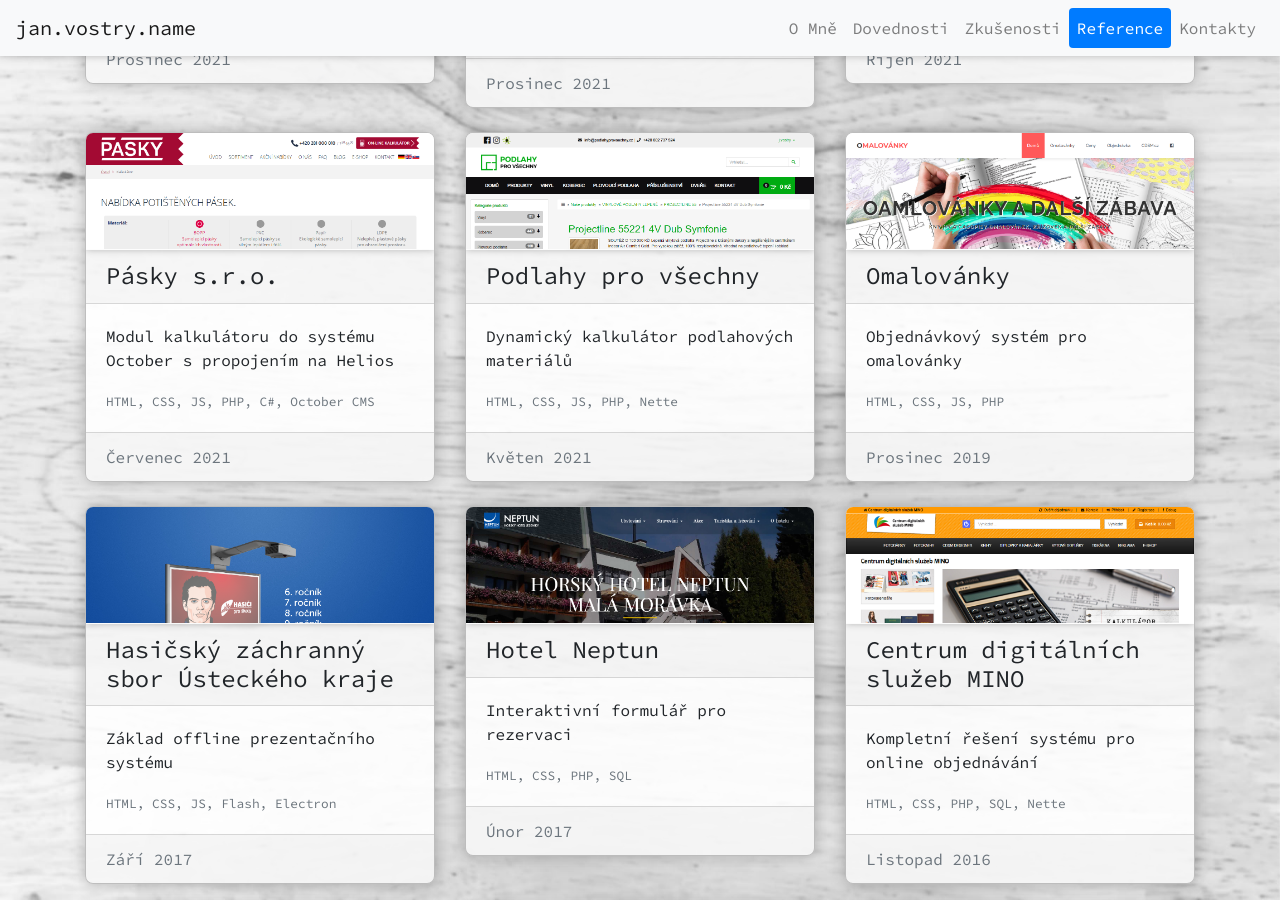
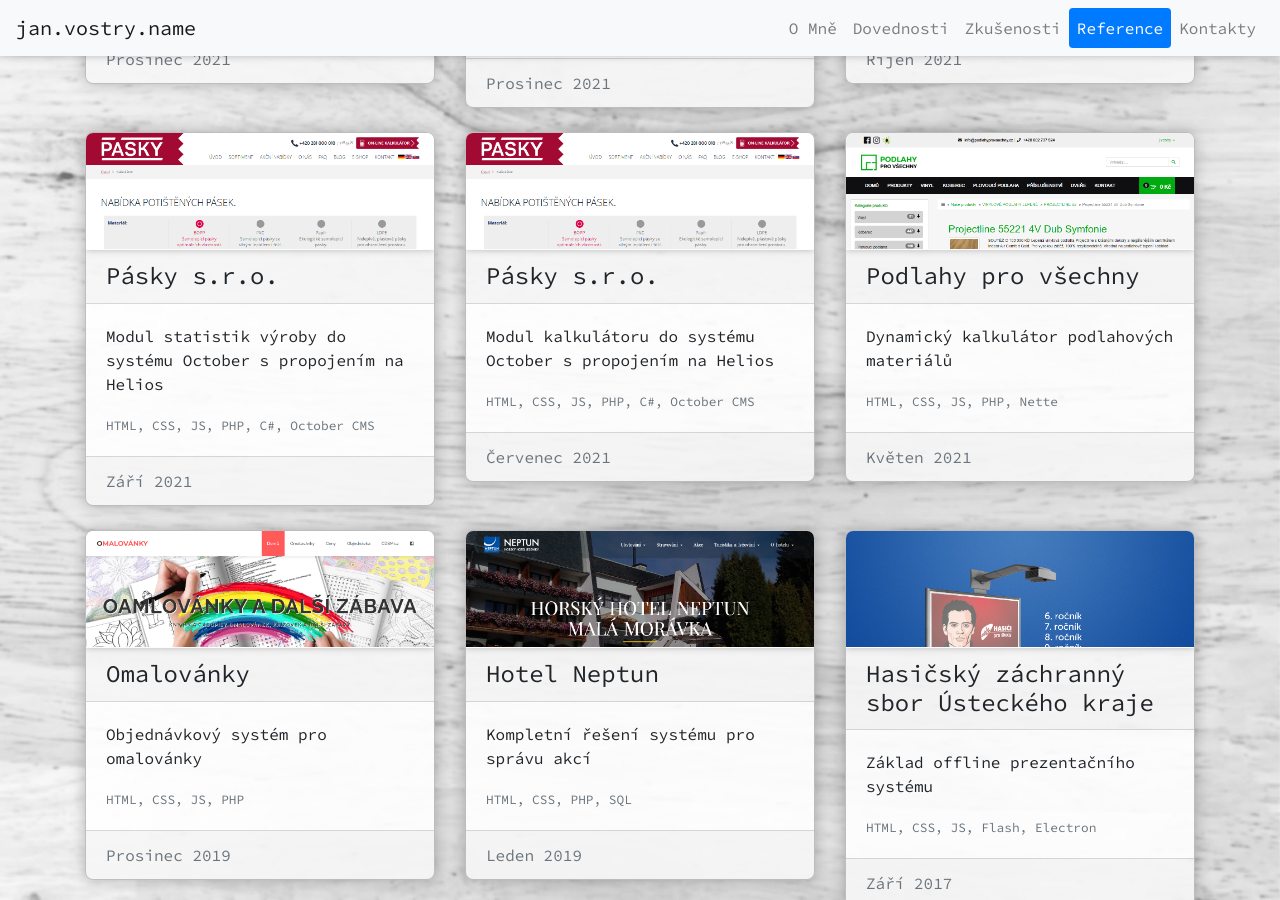
Before and after one commit to janvostry/jan.vostry, a Jekyll site: the page built from index.html, in a window 1280 px wide and 900 px high, scrolled down 3978 px. Built offline with Jekyll 4.4.1, drawn with Linux system fonts in a browser that asks for light colours; some of the changed text lies outside the part shown.

Commit message:
Oprava referencí

```diff
--- a/_data/experiences.yml
+++ b/_data/experiences.yml
@@ -11,7 +11,7 @@
    taxid:    '25044061'
    position: 'Programátor'
    start:    'Rok 2020'
-   stop:     'Dosud'
+   stop:     'Rok 2021'
    contract: 'Dohody o provedení práce'
    service:  'Kalkulátor metráže koberců a údržba webu.'
 
@@ -19,7 +19,7 @@
    taxid:    '66075653'
    position: 'Programátor'
    start:    'Květen 2015'
-   stop:     'Duben 2022'
+   stop:     'Březen 2022'
    contract: 'Pracovní smlouva na dobu neurčitou.'
    service:  'Vývoj vnitřních systému, online obchodu a redakčního systému, externích webových projektů a offline prezentací.'
 
--- a/_data/references.yml
+++ b/_data/references.yml
@@ -44,6 +44,13 @@
  - title: 'Pásky s.r.o.'
    image: 'pasky.png'
    link:  'https://www.pasky.cz/'
+   date:  'Září 2021'
+   tech:  'HTML, CSS, JS, PHP, C#, October CMS'
+   desc:  'Modul statistik výroby do systému October s propojením na Helios'
+
+ - title: 'Pásky s.r.o.'
+   image: 'pasky.png'
+   link:  'https://www.pasky.cz/'
    date:  'Červenec 2021'
    tech:  'HTML, CSS, JS, PHP, C#, October CMS'
    desc:  'Modul kalkulátoru do systému October s propojením na Helios'
@@ -61,6 +68,13 @@
    date:  'Prosinec 2019'
    tech:  'HTML, CSS, JS, PHP'
    desc:  'Objednávkový systém pro omalovánky'
+
+ - title: 'Hotel Neptun'
+   image: 'neptun.png'
+   link:  'https://www.hotel-neptun.cz/'
+   date:  'Leden 2019'
+   tech:  'HTML, CSS, PHP, SQL'
+   desc:  'Kompletní řešení systému pro správu akcí'
 
  - title: 'Hasičský záchranný sbor Ústeckého kraje'
    image: 'hasici.png'
```
